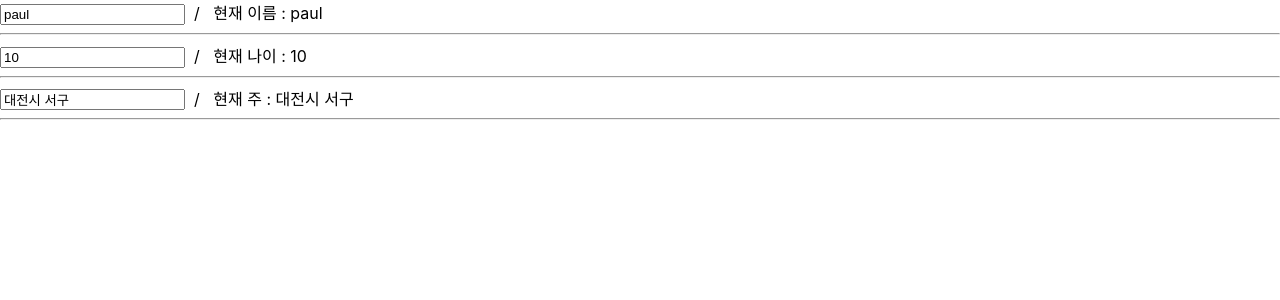
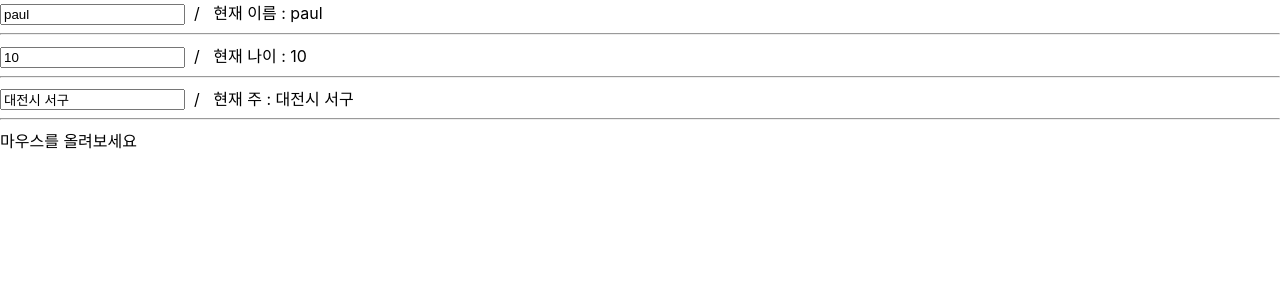
Before and after one commit to kkwonju/2023_04_react_test, a React (Create React App) app: page / in a window 1280 px wide. Shown: the top 300 px of the page. Built offline with nearby package versions, Linux system fonts and the light colour scheme; the HTML template or start-up script is replaced by a standard one.

Commit message:
입력상자 제어

```diff
--- a/src/App.js
+++ b/src/App.js
@@ -39,6 +39,11 @@ function App() {
         }} />
       &nbsp; / &nbsp; 현재 주 : {address}
       <hr />
+      <div onMouseOver={(e) => {
+        console.log('마우스가 이동했음');
+      }}>
+        마우스를 올려보세요
+      </div>
     </>
   );
 }
```
